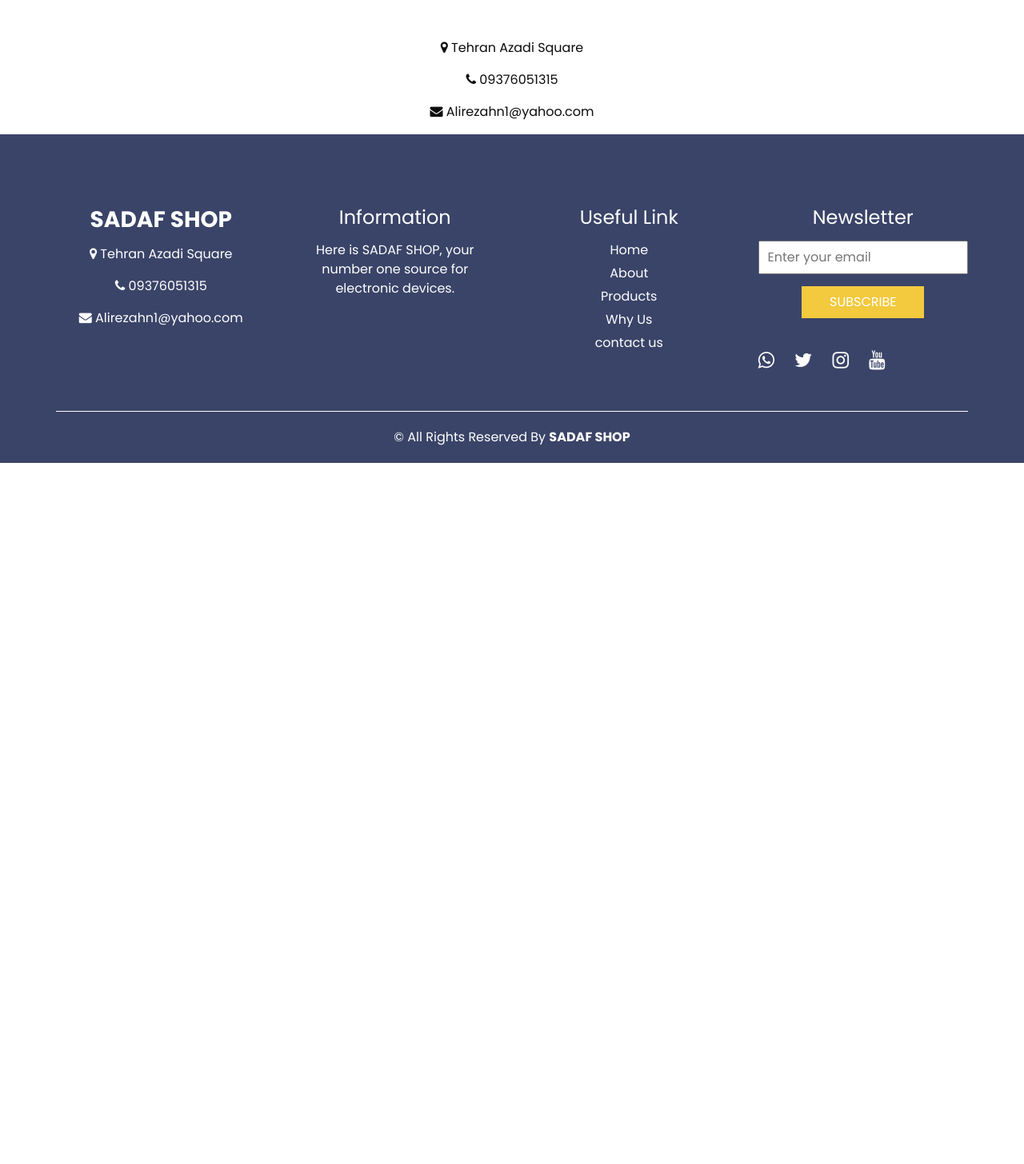
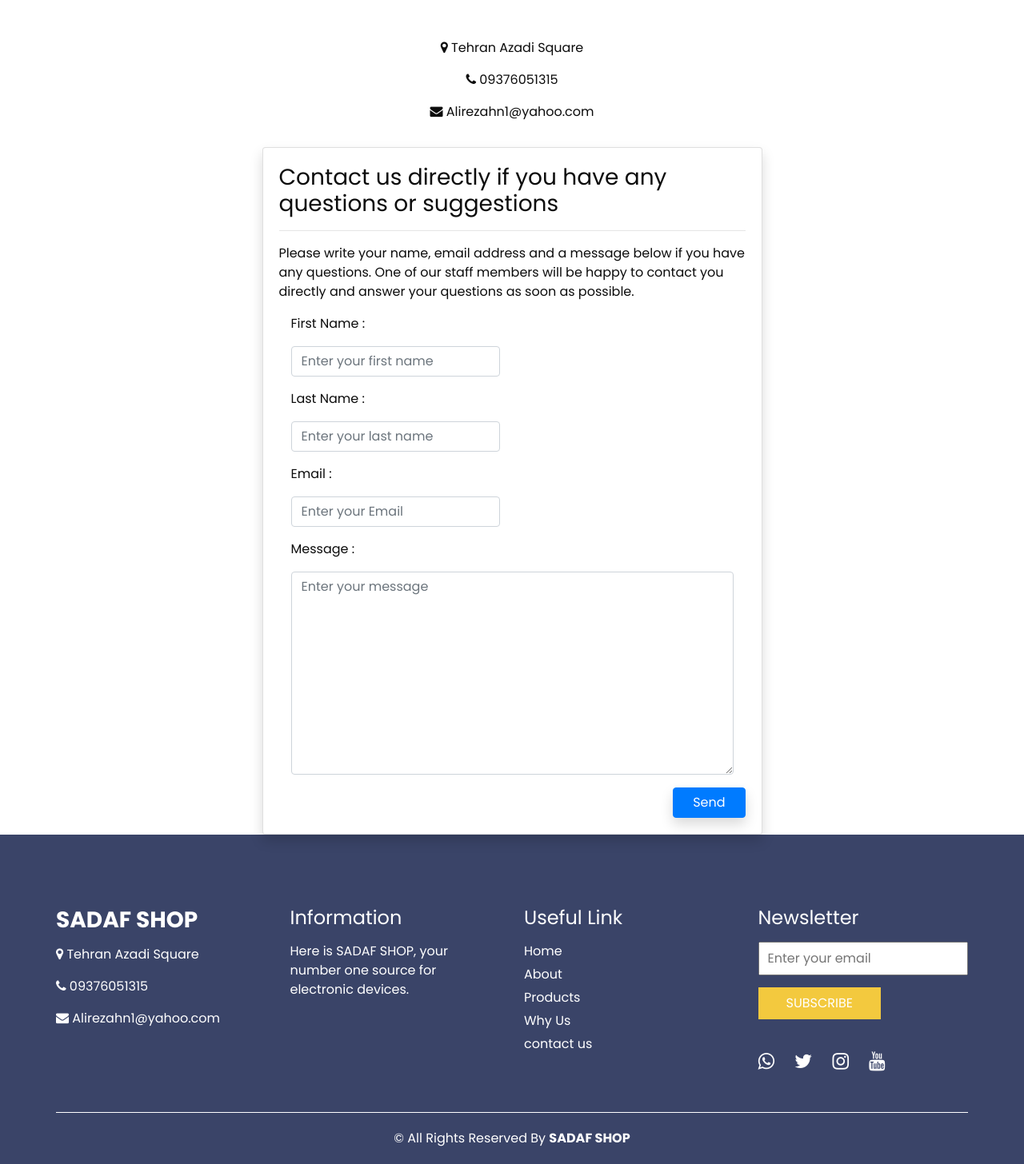
Before and after one commit to Alirezahn1/Ecommerce, a Django app: page /contact_us/ in a window 1280 px wide. Shown: the part 765-2221 px from the top of the page at 80% size. Before the commit the page ends 1344 px from the top, so only its background shows below. Run offline with Django 4.2, Linux system fonts and the light colour scheme; data that the repository does not hold is empty; some libraries are stand-ins or nearby versions.

Commit message:
feat : implement contact form

```diff
--- a/core/forms.py
+++ b/core/forms.py
@@ -1,5 +1,5 @@
 from django import forms
-from .models import User
+from .models import User, Contact
 from django.contrib.auth.forms import ReadOnlyPasswordHashField
 from django.core.exceptions import ValidationError
 
@@ -39,7 +39,7 @@ class UserCreationForm(forms.ModelForm):
 		return user
 
 class UserChangeForm(forms.ModelForm):
-	# password = ReadOnlyPasswordHashField(help_text='you can change password using <a href=\"../password/\">this form </a>')
+	password = ReadOnlyPasswordHashField(help_text='you can change password using <a href=\"../password/\">this form </a>')
 
 	class Meta:
 		model = User
@@ -57,3 +57,19 @@ class UserLoginForm(forms.Form):
 	# class Meta:
 	# 	model = User
 	# 	fields = ('phone','password')
+
+class ContactForm(forms.Form):
+	first_name = forms.CharField(max_length = 50,widget=forms.TextInput(attrs={'class': 'form-control my-2 required', 'placeholder': 'Enter your first name'}))
+	last_name = forms.CharField(max_length = 50,widget=forms.TextInput(attrs={'class': 'form-control my-2 required', 'placeholder': 'Enter your last name'}))
+	email = forms.EmailField(max_length = 150,widget=forms.EmailInput(attrs={'class': 'email form-control my-2 required','placeholder':'Enter your Email'}))
+	message = forms.CharField(widget = forms.Textarea(attrs={'class': 'form-control my-2 required', 'placeholder ': 'Enter your message'}), max_length = 2000)
+
+	class Meta:
+		model = Contact
+		fields = ('first_name','last_name','email','message')
+		widgets = {
+			'email': forms.EmailInput(attrs={'class': 'email form-control my-2','placeholder':'Enter your Email'}),
+			'message' : forms.TextInput(attrs={'class': 'form-control my-2', 'placeholder ': 'Enter your message'}),
+			'first_name': forms.TextInput(attrs={'class': 'form-control my-2', 'placeholder': 'Enter your first name'}),
+			'last_name': forms.TextInput(attrs={'class': 'form-control my-2', 'placeholder': 'Enter your last name'}),
+		}
--- a/products/urls.py
+++ b/products/urls.py
@@ -9,7 +9,7 @@ urlpatterns = [
     path('about/',AboutView.as_view(),name='about'),
     path('product/',ProductView.as_view(),name='product'),
     path('why/',WhyView.as_view(),name='why'),
-    path('contact_us/',ContactUsView.as_view(),name='contact_us'),
+    path('contact_us/',contact,name='contact_us'),
     path('<str:prod_slug>/', productview, name='product_detail'),
     path('category/<slug:slug>/', ProductView.as_view(), name='category_filter'),
 
--- a/products/views.py
+++ b/products/views.py
@@ -1,6 +1,6 @@
 from django.core.paginator import Paginator
 from django.db.models import Q
-from django.http import JsonResponse
+from django.http import JsonResponse, HttpResponse
 from django.shortcuts import render, get_object_or_404, redirect
 from django.views import View
 from rest_framework.response import Response
@@ -30,7 +30,8 @@ class WhyView(View):
 		return render(request,'base/why.html',{})
 class ContactUsView(View):
 	def get(self,request):
-		return render(request, 'base/contact_us.html', {})
+		form = ContactForm()
+		return render(request, 'base/contact_us.html', {'form': form})
 
 
 class ProductView(View):
@@ -72,3 +73,35 @@ def productview(request,prod_slug):
 
 
 	return render(request,'products/product_detail.html',context)
+
+
+from core.forms import ContactForm
+from django.core.mail import send_mail, BadHeaderError
+
+@csrf_exempt
+def contact(request):
+	if request.method == 'POST':
+		form = ContactForm(request.POST)
+		if form.is_valid():
+			# subject = "Website Inquiry"
+			# body = {
+			# 	'first_name': form.cleaned_data['first_name'],
+			# 	'last_name': form.cleaned_data['last_name'],
+			# 	'email': form.cleaned_data['email_address'],
+			# 	'message': form.cleaned_data['message'],
+			# }
+			# message = "\n".join(body.values())
+
+			Contact.objects.create(first_name=form.cleaned_data['first_name'],last_name= form.cleaned_data['last_name']
+											 ,email= form.cleaned_data['email'],message= form.cleaned_data['message'])
+			messages.info(request, 'your message has been sent successfully!!')
+			# try:
+			#
+			# 	# send_mail(subject, message, 'admin@example.com', ['admin@example.com'])
+			# 	messages.info(request, 'your message has been sent!!')
+			# except BadHeaderError:
+			# 	return HttpResponse('Invalid header found.')
+			return redirect("products:home")
+
+	form = ContactForm()
+	return render(request, "base/contact_us.html", {'form': form})
--- a/templates/base/contact_us.html
+++ b/templates/base/contact_us.html
@@ -3,14 +3,15 @@
 {% block title %}Contact us{% endblock %}
   <!-- about section -->
 {% block content %}
-            <div class="section-header text-center" style="margin-top: 30px;" id="contact">
+            <div class="section-header" style="margin-top: 30px;" id="contact">
+            <div class="text-center">
            <iframe src="https://www.google.com/maps/embed?pb=!1m18!1m12!1m3!1d3240.0756977594074!2d51.3398935851632!3d35.69975478019!2m3!1f0!2f0!3f0!3m2!1i1024!2i768!4f13.1!3m3!1m2!1s0x3f8dfe05737fbcc9%3A0x274833de5c05c70c!2z2YXbjNiv2KfZhiDYotiy2KfYr9uM2Iwg2KrZh9ix2KfZhtiMINin24zYsdin2YY!5e0!3m2!1sfa!2s!4v1644267480334!5m2!1sfa!2s"
-                   width="800" height="600" style="border:0;" allowfullscreen="" loading="lazy"></iframe> <br>
+                   width="800" height="600" style="border:0;"  allowfullscreen="" loading="lazy" ></iframe> <br></div>
 {#            <div style="text-align: center">#}
-<div class="container" style="text-align: center;alignment: center;align-items: center">
+<div class="container" >
       <div class="row">
         <div class="col-lg-12">
-          <div class="info_contact">
+          <div class="info_contact text-center">
             <h5>
               <a href="" class="navbar-brand">
                 <span>
@@ -34,6 +35,55 @@
         </div>
         </div>
             </div>
+                <div class="row justify-content-center">
+    <div class="col-md-6">
+        <div class="card mt-3 shadow">
+            <div class="card-body">
+		<h3>Contact us directly if you have any questions or suggestions</h3>
+                <hr>
+		<p>
+			Please write your name, email address and a message below if you have any questions.
+			One of our staff members will be happy to contact you directly and answer your questions as soon as possible.
+		</p>
+		<form method="post">
+        {% csrf_token %}
+             <div class="form-group col-md-6">
+                <label for=""> First Name :</label>
+                {{ form.first_name }}
+                          {% if form.errors.first_name %}
+                <label class="text-danger">{{ form.errors.first_name }}</label>
+                {% endif %}
+             </div>
+            <div class="form-group col-md-6">
+                <label for=""> Last Name :</label>
+                {{ form.last_name }}
+                                {% if form.errors.last_name %}
+                <label class="text-danger">{{ form.errors.last_name }}</label>
+                {% endif %}
+            </div>
+                             <div class="form-group col-md-6">
+                <label for=""> Email :</label>
+                {{ form.email }}
+                         {% if form.errors.email %}
+                <label class="text-danger">{{ form.errors.email }}</label>
+                {% endif %}
+            </div>
+                                  <div class="form-group col-md-12">
+                <label for=""> Message :</label>
+                {{ form.message }}
+                         {% if form.errors.message %}
+                <label class="text-danger">{{ form.errors.message }}</label>
+                {% endif %}
+            </div>
+             <button type="submit"  class="btn btn-primary float-right shadow px-4"> Send </button>
+        </form>
+    </div>
+            </div>
+    </div>
+                </div>
+            </div>
+
+
 
   <!-- end client section -->
 
```
Also changed, not shown: core/models.py (+7 -0 lines), core/migrations/0002_contact.py (added).
